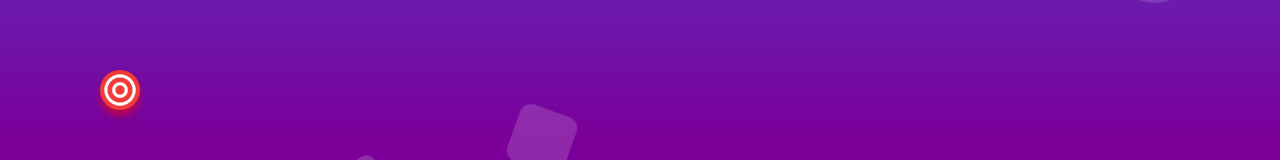
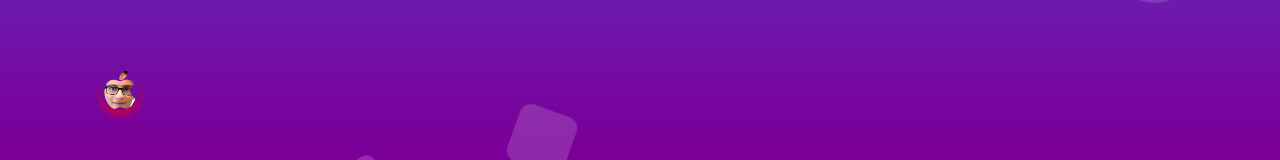
Before and after one commit to SarahHayat/clicktrainer, a React (Create React App) app: page / in a window 1280 px wide. Shown: the part 590-750 px from the top of the page. Built offline with nearby package versions, Linux system fonts and the light colour scheme.

Commit message:
houssmac

```diff
--- a/src/App.css
+++ b/src/App.css
@@ -329,7 +329,7 @@ button {
   transition-duration: 0.3s;
 
 
-  background: url(asset/target_bg.png) no-repeat center center ;
+  background: url(asset/h.PNG) no-repeat center center ;
   -webkit-background-size: cover;
   -moz-background-size: cover;
   -o-background-size: cover;
```
Also changed, not shown: src/asset/h.PNG (added).
